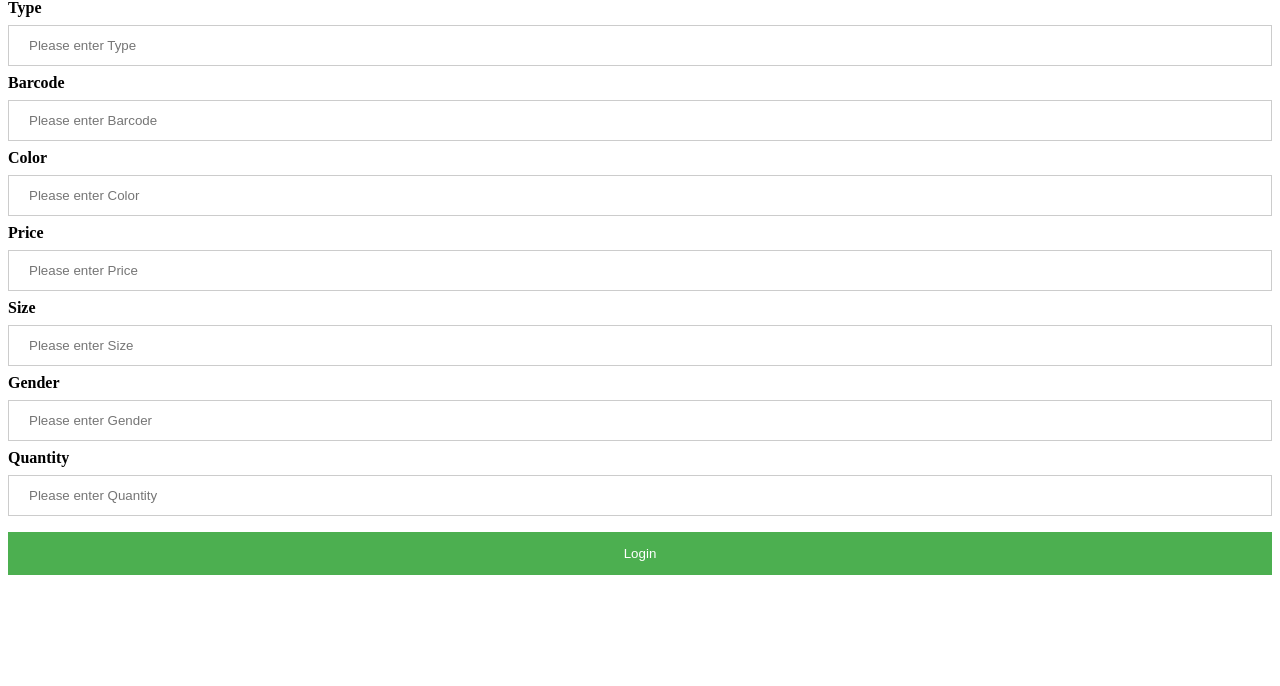
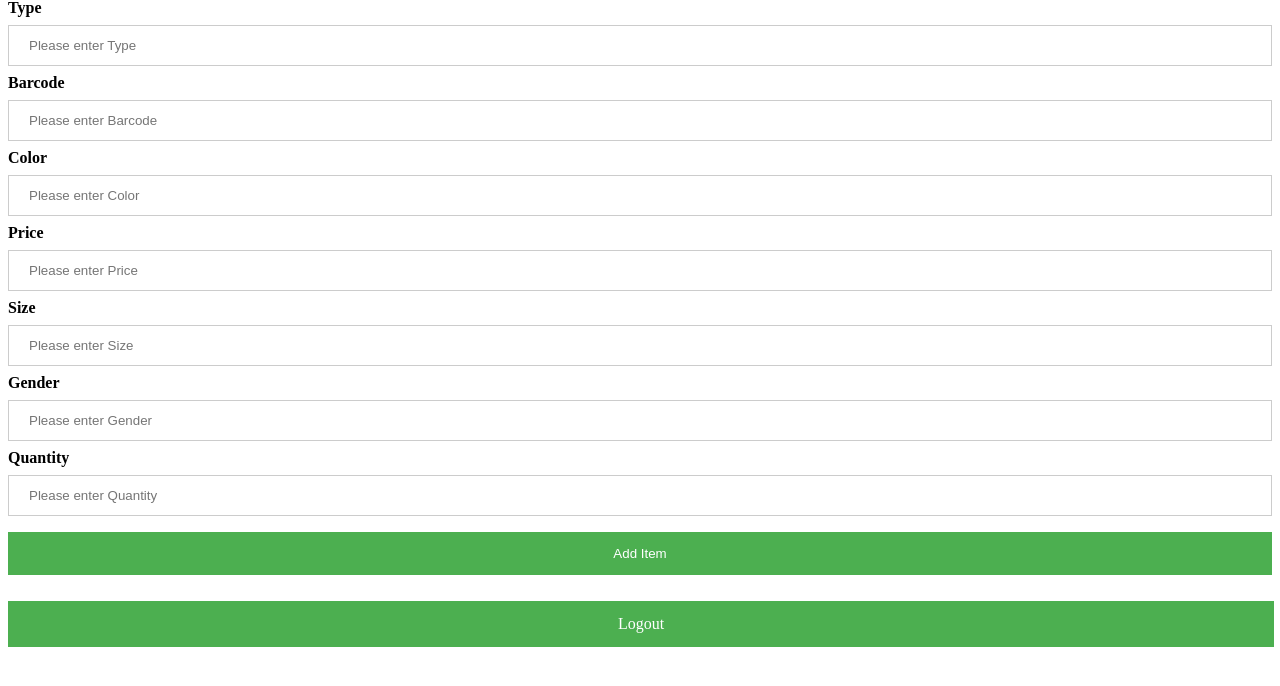
Before and after one commit to YeshaP/CPSC471FinalProject, a PHP site: page /addProduct.html in a window 1280 px wide. Shown: the part 81-767 px from the top of the page. Run offline with PHP 8.4, Linux system fonts and the light colour scheme.

Commit message:
addProduct

```diff
--- a/addProduct.html
+++ b/addProduct.html
@@ -30,9 +30,14 @@
     <label for="quantity"><b>Quantity</b></label>
     <input type="text" placeholder="Please enter Quantity" name="quantity" required>
 
-    <button type="submit"> Login </button>
+    <button type="submit"> Add Item </button>
   </div>
 </form>
 
+<div class="logout">
+  <br>
+  <a href="homePage.html" class="button">Logout</a>
+</div>
+
 </body>
 </html>
--- a/login.css
+++ b/login.css
@@ -23,3 +23,19 @@ button {
 button:hover {
   opacity: 0.8;
 }
+
+.button{
+  display: block;
+  width: 97%;
+  border: none;
+  background-color: #4CAF50;
+  color: white;
+  padding: 14px 20px;
+  cursor: pointer;
+  text-align: center;
+  text-decoration: none;
+}
+
+.button:hover{
+  opacity: 0.8;
+}
```
Also changed, not shown: items.html (+6 -6 lines).
